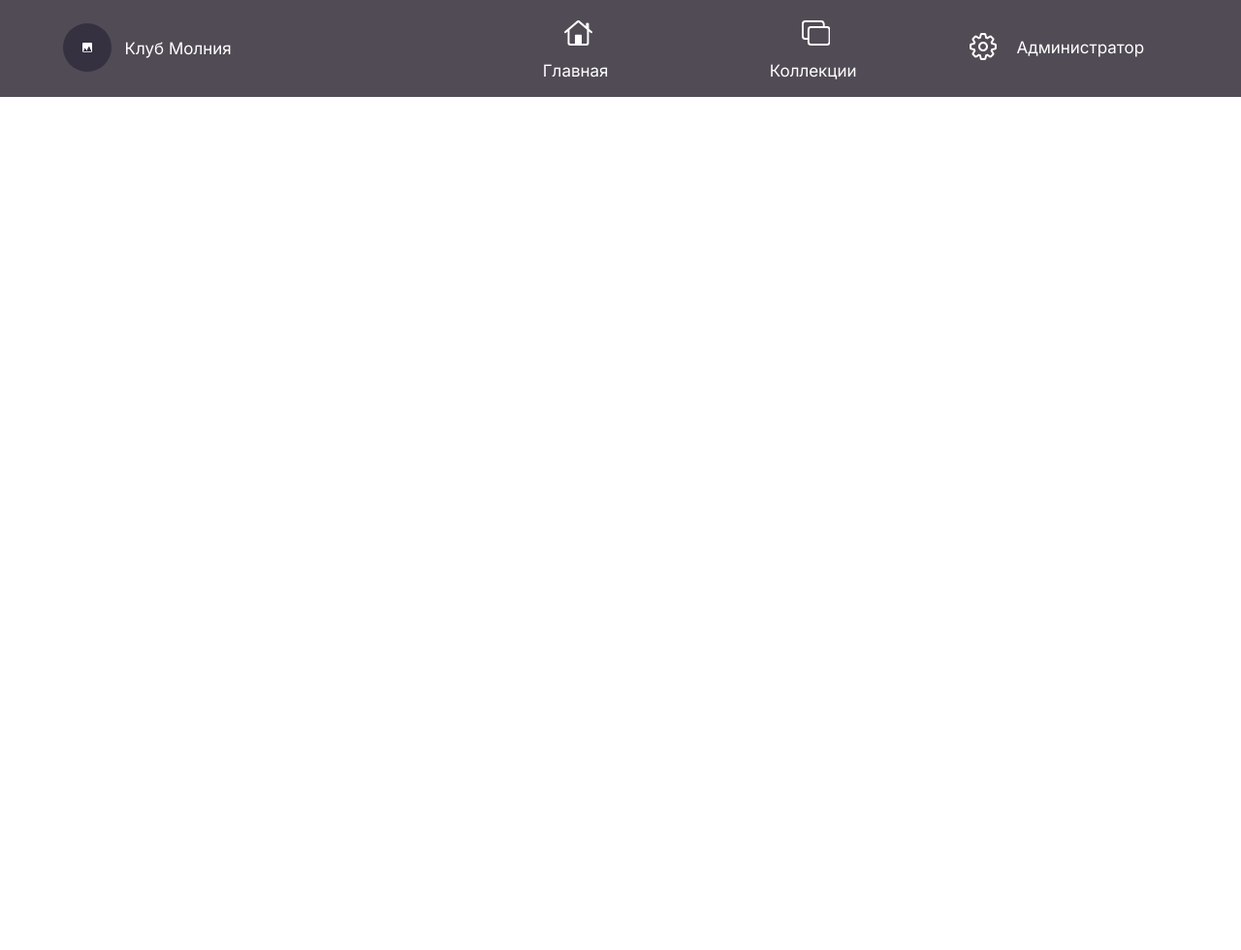
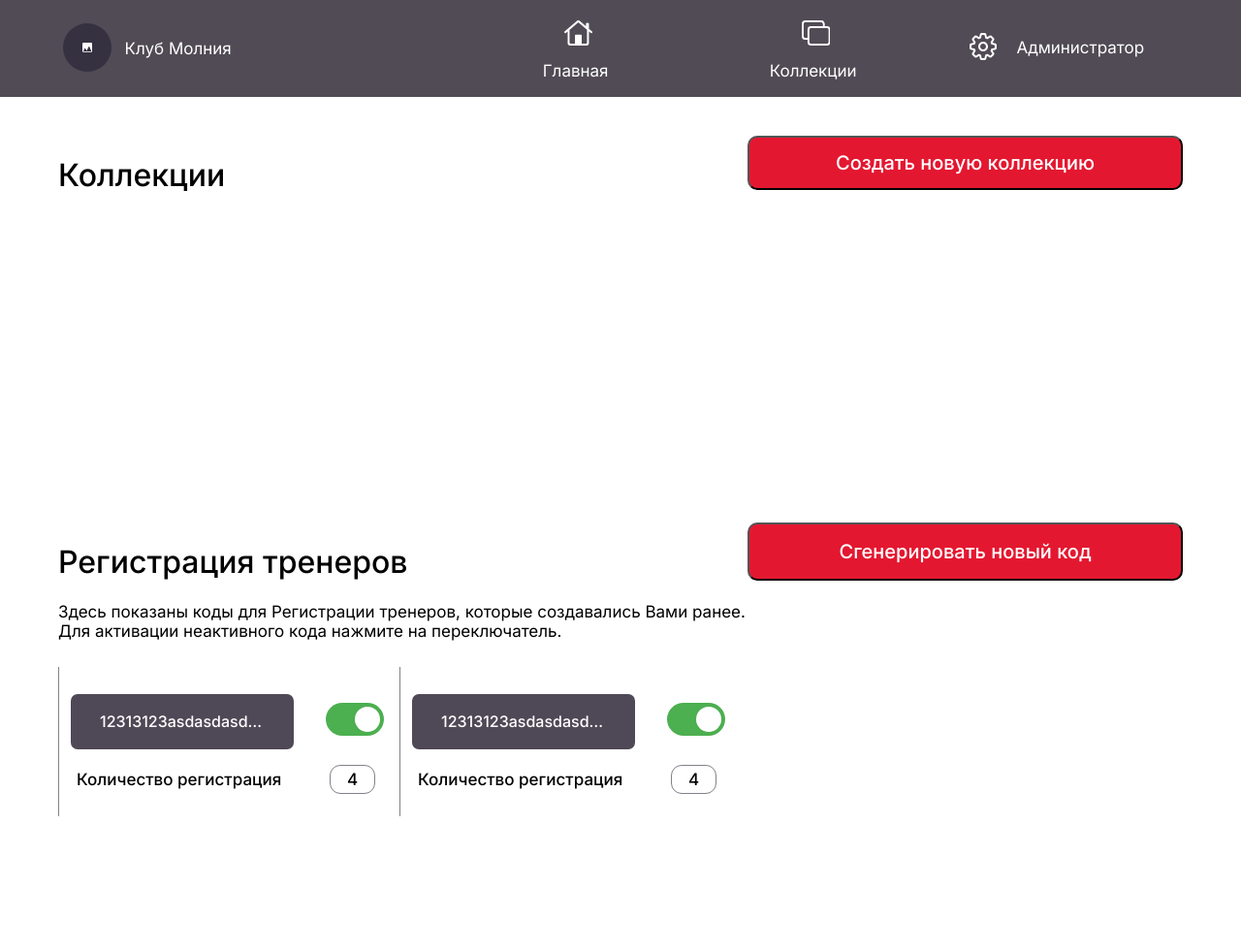
Before and after one commit to oleg-sung/ImpulseV2, a FastAPI app: template src/templates/frontend/main/home.html in a window 1280 px wide. Shown: the whole page at 97% size. Before the commit the page ends 100 px from the top, so only its background shows below. Run offline with FastAPI, Linux system fonts and the light colour scheme; the template is opened without the code that fills it, so the values that code supplies are empty; parts of the project's set-up code (start-up, migrations or seed data) failed here and were passed over.

Commit message:
front update - new style home page

```diff
--- a/src/configuration/config.py
+++ b/src/configuration/config.py
@@ -31,7 +31,7 @@ class Settings(BaseSettings):
     CELERY_BROKER_URL: str
     CELERY_RESULT_BACKEND: str
     CELERY_EAGER: bool
-    model_config = SettingsConfigDict(env_file=os.path.abspath("env/dev.env"))
+    model_config = SettingsConfigDict(env_file=os.path.abspath("env/.test.env"))
 
 
 class DevelopmentConfig(Settings): ...
--- a/src/internal/collection/dependencies.py
+++ b/src/internal/collection/dependencies.py
@@ -1,6 +1,6 @@
 from fastapi import HTTPException
 
-from .schema.collection import CreateCollection
+from .schema.collection import CreateNewCollection
 from ..database import db
 
 
@@ -9,7 +9,7 @@ async def cheak_collection_id(id_collection: str) -> str:
     return collection.id
 
 
-async def cheak_club_name(data: CreateCollection) -> CreateCollection:
+async def cheak_club_name(data: CreateNewCollection) -> CreateNewCollection:
     result = await db.search_doc("collection", "name", "==", data.name)
     if len(await result.get()):
         raise HTTPException(status_code=400, detail="Collection already exists")
--- a/src/internal/collection/routes.py
+++ b/src/internal/collection/routes.py
@@ -6,7 +6,7 @@ from starlette import status
 from .dependencies import cheak_collection_id, cheak_club_name
 from .schema.card import CardType, GetCard
 from .schema.collection import (
-    CreateCollection,
+    CreateNewCollection,
     ResponseCreateCollection,
     GetAllCollection,
     GetCollection,
@@ -50,7 +50,7 @@ async def get_collection(id_collection: str, user: User = Depends(get_current_us
     status_code=status.HTTP_201_CREATED,
 )
 async def create_collection(
-    data: CreateCollection = Depends(cheak_club_name),
+    data: CreateNewCollection = Depends(cheak_club_name),
     user: User = Depends(get_current_user),
 ):
     """
@@ -85,8 +85,6 @@ async def change_status(
     return data
 
 
-#
-#
 @router.post(
     "/{id_collection}/card/create/",
     response_model=CreateTask,
--- /dev/null
+++ b/src/static/css/main/home.css
@@ -0,0 +1,281 @@
+.general-content {
+
+    height: 100%;
+    margin-left: 60px;
+    margin-right: 60px;
+    padding: 40px 0;
+    gap: 65px;
+}
+
+.general-collection {
+    height: 369px;
+}
+
+.title {
+    display: flex;
+    height: 56px;
+}
+
+.title h1 {
+    font-family: "Inter", sans-serif;
+    font-optical-sizing: auto;
+    font-weight: 500;
+    font-style: normal;
+    font-variation-settings: "slnt" 0;
+    color: black;
+}
+
+.create-collection {
+    display: flex;
+    align-items: center;
+    justify-content: center;
+    white-space: nowrap;
+    width: 449px;
+    height: 100%;
+    margin-left: auto;
+    border-radius: 10px;
+    padding: 16px 147px;
+    gap: 10px;
+    font-family: "Inter", sans-serif;
+    font-optical-sizing: auto;
+    font-size: 20px;
+    font-weight: 500;
+    font-style: normal;
+    font-variation-settings: "slnt" 0;
+    color: #fff;
+    background-color: #E41730;
+    transition: color 0.2s linear;
+}
+
+.create-collection:hover {
+    color: black;
+}
+
+.collections-list {
+    position: relative;
+    top: 5%;
+    width: 100%;
+    height: 305px;
+    overflow-x: auto;
+    overflow-y: hidden;
+    white-space: nowrap;
+}
+
+.collection {
+    position: static;
+    display: inline-block;
+    margin-right: 100px;
+    width: 371px;
+    height: 223px;
+    border-radius: 13px;
+    padding: 18px 28px;
+    background-color: #4F4856;
+    vertical-align: top;
+}
+
+.collection-cars {
+    margin-right: 15px;
+    width: 78px;
+    height: 111px;
+    border-radius: 5px;
+}
+
+.collection a {
+    font-family: "Inter", sans-serif;
+    font-optical-sizing: auto;
+    font-weight: 500;
+    font-style: normal;
+    font-size: 22px;
+    font-variation-settings: "slnt" 0;
+    color: white;
+}
+
+.status-and-amound {
+    top: 20px;
+    position: relative;
+    display: flex;
+    align-items: center;
+    width: 100%;
+    height: 29px;
+}
+
+.status-and-amound p {
+    font-family: "Inter", sans-serif;
+    font-optical-sizing: auto;
+    font-weight: 400;
+    font-style: normal;
+    font-size: 17px;
+    font-variation-settings: "slnt" 0;
+    color: white;
+}
+
+.amount-cards {
+    position: relative;
+    margin-left: auto;
+    width: 58px;
+    height: 29px;
+    border-radius: 14px;
+    padding: 4px 10px;
+    border: 1px solid #FFFFFF;
+    align-items: center;
+    text-align: center;
+    line-height: 29px;
+}
+
+.general-coach-tokens {
+    position: relative;
+    top: 20px;
+}
+
+.token-discription h1 {
+    font-family: "Inter", sans-serif;
+    font-optical-sizing: auto;
+    font-weight: 500;
+    font-style: normal;
+    font-variation-settings: "slnt" 0;
+    color: black;
+}
+
+.token-discription-info {
+    font-family: "Inter", sans-serif;
+    font-optical-sizing: auto;
+    font-weight: 400;
+    font-size: 17px;
+    font-style: normal;
+    font-variation-settings: "slnt" 0;
+    color: black;
+}
+
+.token-title {
+    top: 10px;
+    position: relative;
+    display: flex;
+}
+
+.token-list {
+    top: 20px;
+    position: relative;
+    width: 100%;
+    height: 288px;
+    gap: 99px;
+    overflow-x: auto;
+    overflow-y: hidden;
+    white-space: nowrap;
+}
+
+.ios-toggle {
+    display: none;
+}
+
+.checkbox-label {
+    position: relative;
+    display: inline-block;
+    width: 60px;
+    height: 34px;
+    background-color: #ccc;
+    border-radius: 34px;
+    cursor: pointer;
+    transition: background-color 0.3s;
+}
+
+.checkbox-label:before {
+    content: "";
+    position: absolute;
+    width: 26px;
+    height: 26px;
+    left: 4px;
+    bottom: 4px;
+    background-color: white;
+    border-radius: 50%;
+    transition: transform 0.3s;
+}
+
+.ios-toggle:checked + .checkbox-label {
+    background-color: #4CAF50;
+}
+
+.ios-toggle:checked + .checkbox-label:before {
+    transform: translateX(26px);
+}
+
+
+.display-token {
+    display: inline-block;
+    border-left: 1px solid #4F4856B2;
+    padding: 12px;
+    height: 130px;
+    width: 323px;
+}
+
+.token-code {
+    white-space: nowrap;
+    overflow: hidden;
+    text-overflow: ellipsis;
+    vertical-align: top;
+    line-height: 27px;
+    text-align: center;
+    height: 27px;
+    width: 170px;
+    padding: 15px 30px;
+    gap: 10px;
+    background-color: #4F4856;
+    border-radius: 7px;
+    font-family: "Inter", sans-serif;
+    font-optical-sizing: auto;
+    font-weight: 500;
+    font-style: normal;
+    font-variation-settings: "slnt" 0;
+    color: white;
+}
+
+.code-and-toggle {
+    display: flex;
+    justify-content: space-between;
+    width: 100%;
+    height: 57px;
+}
+
+.toggle {
+    top: 25px;
+    position: relative;
+    margin-left: auto;
+}
+
+
+.token-info {
+    display: flex;
+    top: 20px;
+    position: relative;
+}
+
+.info-title {
+    margin-left: 6px;
+    font-family: "Inter", sans-serif;
+    font-optical-sizing: auto;
+    font-weight: 500;
+    font-size: 17px;
+    font-style: normal;
+    font-variation-settings: "slnt" 0;
+    color: black;
+}
+
+.amoun-users {
+    position: relative;
+    bottom: 5px;
+    margin-right: 9px;
+    margin-left: auto;
+    font-family: "Inter", sans-serif;
+    font-optical-sizing: auto;
+    font-weight: 500;
+    font-size: 17px;
+    font-style: normal;
+    font-variation-settings: "slnt" 0;
+    color: black;
+    width: 25px;
+    height: 20px;
+    border-radius: 11px;
+    gap: 10px;
+    text-align: center;
+    padding: 4px 10px;
+    border: 1px solid #4F4856B2;
+}
--- a/src/static/css/main/main.css
+++ b/src/static/css/main/main.css
@@ -47,6 +47,22 @@ a {
     position: relative;
     top: -61%;
     width: 100%;
+
+    .bases {
+        left: 100px;
+        height: 100px;
+    }
+
+
+    .testes {
+        width: 100px;
+        height: 100px;
+        display: block;
+        position: relative;
+        left: -60px;
+        background-color: #E41730;
+    }
+
     height: 100%;
     justify-content: center;
     align-items: center;
--- a/src/templates/frontend/main/base_main.html
+++ b/src/templates/frontend/main/base_main.html
@@ -66,5 +66,6 @@
     </div>
 
 </div>
+
 </body>
 </html>
--- a/src/templates/frontend/main/home.html
+++ b/src/templates/frontend/main/home.html
@@ -1 +1,97 @@
 {% extends 'frontend/main/base_main.html' %}
+
+
+{% block head %}
+    <link rel="preconnect" href="https://fonts.googleapis.com">
+    <link rel="preconnect" href="https://fonts.gstatic.com" crossorigin>
+    <link href="https://fonts.googleapis.com/css2?family=Inter:wght@100..900&display=swap" rel="stylesheet">
+    <link rel="stylesheet" type="text/css" href="{{ url_for('static', path='/css/main/home.css') }}">
+{% endblock %}
+
+{% block content %}
+    <div class="general-content">
+        <div class="general-collection">
+            <div class="title">
+                <h1 class="discription">Коллекции</h1>
+                <button class="create-collection" type="button">Создать новую коллекцию</button>
+            </div>
+            <div class="collections-list">
+                {% for collection in collections %}
+                    <div class="collection"
+                         style={% if collection.status == 'created' %}"background-color:#FFFFFF; border: solid black; "{% endif %}>
+                        <div style="margin-bottom: 30px; position: relative; top:10px;">
+                            <a class="title-collection" href="."
+                               style={% if collection.status == 'created' %}"color:black"{% endif %}>{{ collection.name }}</a>
+                        </div>
+                        <img class="collection-cars" src="/static/images/cards/common.png" alt="Common">
+                        <img class="collection-cars" src="/static/images/cards/uncommon.png" alt="Uncommon">
+                        <img class="collection-cars" src="/static/images/cards/rare.png" alt="Rare">
+                        <img class="collection-cars" src="/static/images/cards/legendary.png" alt="Legendary">
+                        <div class="status-and-amound">
+                            <p class="collection-status"
+                               style={% if collection.status == 'created' %}"color:black"{% endif %}>
+                                {% if collection.status == 'created' %}Созданная{% else %}Активная{% endif %}
+                            </p>
+                            <p class="amount-cards"
+                               style={% if collection.status == 'created' %}"color:black; border: 2px solid black;"{% endif %}>
+                                {% if collection.size == 'fortyCards' %}40{% elif collection.size == 'sixtyCards' %}
+                                    60{% else %}80{% endif %}
+                            </p>
+                        </div>
+                    </div>
+                {% endfor %}
+            </div>
+        </div>
+        <div class="general-coach-tokens">
+            <div class="token-title">
+                <div class="token-discription">
+                    <h1>Регистрация тренеров</h1>
+                    <p class="token-discription-info">
+                        Здесь показаны коды для Регистрации тренеров, которые создавались Вами ранее.<br>
+                        Для активации неактивного кода нажмите на переключатель.
+                    </p>
+                </div>
+                <button class="create-collection" type="button">Сгенерировать новый код</button>
+            </div>
+            <div class="token-list">
+                <div class="display-token">
+                    <div class="code-and-toggle">
+                        <p class="token-code">12313123asdasdasdsaa1312</p>
+                        <div id="toggles" class="toggle">
+                            <input type="checkbox" name="checkbox1" class="ios-toggle" checked/>
+                            <label for="checkbox1" class="checkbox-label" data-off="off" data-on="on"></label>
+                        </div>
+                    </div>
+                    <div class="token-info">
+                        <p class="info-title">Количество регистрация</p>
+                        <p class="amoun-users">
+                            4
+                        </p>
+                    </div>
+                </div>
+                <div class="display-token">
+                    <div class="code-and-toggle">
+                        <p class="token-code">12313123asdasdasdsaa1312</p>
+                        <div id="toggles" class="toggle">
+                            <input type="checkbox" name="checkbox" class="ios-toggle" checked/>
+                            <label for="checkbox2" class="checkbox-label" data-off="off" data-on="on"></label>
+                        </div>
+                    </div>
+                    <div class="token-info">
+                        <p class="info-title">Количество регистрация</p>
+                        <p class="amoun-users">
+                            4
+                        </p>
+                    </div>
+                </div>
+            </div>
+        </div>
+        <div class="general-team"></div>
+    </div>
+    <script>
+        // Создаем контейнер для чекбоксов
+        document.querySelectorAll('.toggle input').forEach((input, index) => {
+            input.id = `checkbox${index + 1}`
+        });
+    </script>
+{% endblock %}
```
Also changed, not shown: src/internal/collection/schema/collection.py (+10 -3 lines), src/internal/collection/services.py (+7 -5 lines), src/internal/pages/routes.py (+5 -2 lines), src/static/css/registration.css (+0 -14 lines), src/static/images/cards/common.png (added), src/static/images/cards/legendary.png (added), src/static/images/cards/rare.png (added), src/static/images/cards/uncommon.png (added).
